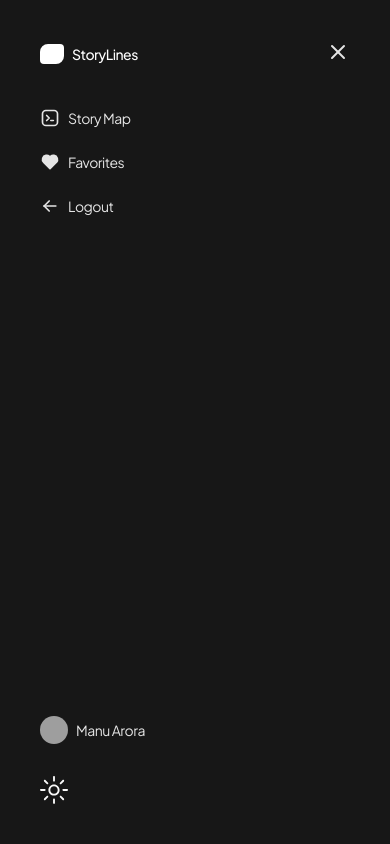
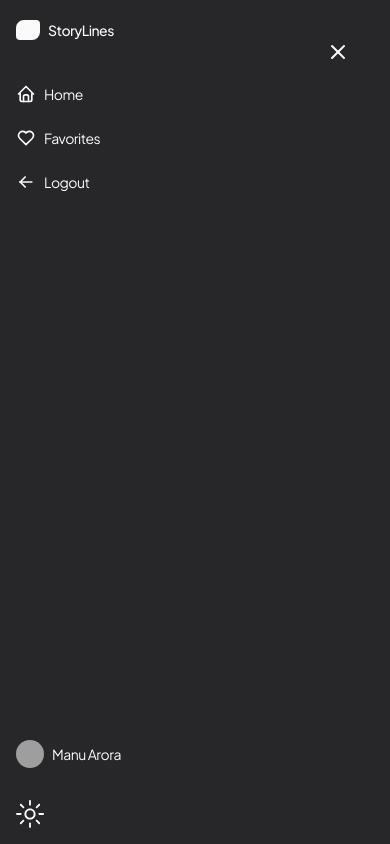
Before and after one commit to praneethravuri/storylines, a Next.js app: page /home in a window 390 px wide. Built offline with nearby package versions, Linux system fonts and the light colour scheme; grey boxes are pictures that could not be loaded.

Commit message:
style: changed color scheme of sidebar

```diff
--- a/components/SidebarNav.tsx
+++ b/components/SidebarNav.tsx
@@ -4,10 +4,8 @@ import React, { useState } from "react";
 import { Sidebar, SidebarBody, SidebarLink } from "./ui/sidebar";
 import {
   IconArrowLeft,
-  IconBrandTabler,
-  IconSettings,
-  IconUserBolt,
-  IconHeartFilled
+  IconHeart,
+  IconHome
 } from "@tabler/icons-react";
 import Link from "next/link";
 import { motion } from "framer-motion";
@@ -18,24 +16,24 @@ import ThemeToggle from "./ThemeToggle";
 export function SidebarNav() {
   const links = [
     {
-      label: "Story Map",
-      href: "/storymap",
+      label: "Home",
+      href: "/home",
       icon: (
-        <IconBrandTabler className="text-neutral-700 dark:text-neutral-200 h-5 w-5 flex-shrink-0" />
+        <IconHome className="text-foreground h-5 w-5 flex-shrink-0" />
       ),
     },
     {
       label: "Favorites",
       href: "/favorite",
       icon: (
-        <IconHeartFilled className="text-neutral-700 dark:text-neutral-200 h-5 w-5 flex-shrink-0" />
+        <IconHeart className="text-foreground h-5 w-5 flex-shrink-0" />
       ),
     },
     {
       label: "Logout",
       href: "/",
       icon: (
-        <IconArrowLeft className="text-neutral-700 dark:text-neutral-200 h-5 w-5 flex-shrink-0" />
+        <IconArrowLeft className="text-foreground h-5 w-5 flex-shrink-0" />
       ),
     },
   ];
@@ -54,7 +52,7 @@ export function SidebarNav() {
             {open ? <Logo /> : <LogoIcon />}
             <div className="mt-8 flex flex-col gap-2">
               {links.map((link, idx) => (
-                <SidebarLink key={idx} link={link} />
+                <SidebarLink key={idx} link={link}  />
               ))}
             </div>
           </div>
@@ -90,9 +88,9 @@ export const Logo = () => {
   return (
     <Link
       href="#"
-      className="font-normal flex space-x-2 items-center text-sm text-black dark:text-white py-1 relative z-20"
+      className="font-normal flex space-x-2 items-center text-sm text-foreground py-1 relative z-20"
     >
-      <div className="h-5 w-6 bg-black dark:bg-white rounded-br-lg rounded-tr-sm rounded-tl-lg rounded-bl-sm flex-shrink-0" />
+      <div className="h-5 w-6 bg-foreground rounded-br-lg rounded-tr-sm rounded-tl-lg rounded-bl-sm flex-shrink-0" />
       <motion.span
         initial={{ opacity: 0 }}
         animate={{ opacity: 1 }}
@@ -108,9 +106,9 @@ export const LogoIcon = () => {
   return (
     <Link
       href="#"
-      className="font-normal flex space-x-2 items-center text-sm text-black dark:text-white py-1 relative z-20"
+      className="font-normal flex space-x-2 items-center text-sm text-foreground py-1 relative z-20"
     >
-      <div className="h-5 w-6 bg-black dark:bg-white rounded-br-lg rounded-tr-sm rounded-tl-lg rounded-bl-sm flex-shrink-0" />
+      <div className="h-5 w-6 bg-foreground rounded-br-lg rounded-tr-sm rounded-tl-lg rounded-bl-sm flex-shrink-0" />
     </Link>
   );
 };
--- a/components/ui/sidebar.tsx
+++ b/components/ui/sidebar.tsx
@@ -89,7 +89,7 @@ export const DesktopSidebar = ({
     <>
       <motion.div
         className={cn(
-          "h-full px-4 py-4 hidden  md:flex md:flex-col bg-neutral-100 dark:bg-neutral-800 w-[300px] flex-shrink-0",
+          "h-full px-4 py-4 hidden  md:flex md:flex-col bg-secondary w-[300px] flex-shrink-0 z-[1000]",
           className
         )}
         animate={{
@@ -115,13 +115,13 @@ export const MobileSidebar = ({
     <>
       <div
         className={cn(
-          "h-10 px-4 py-4 flex flex-row md:hidden  items-center justify-between bg-neutral-100 dark:bg-neutral-800 w-full"
+          "h-10 px-4 py-4 flex flex-row md:hidden  items-center justify-between bg-secondary w-full"
         )}
         {...props}
       >
         <div className="flex justify-end z-20 w-full">
           <IconMenu2
-            className="text-neutral-800 dark:text-neutral-200"
+            className="text-foreground"
             onClick={() => setOpen(!open)}
           />
         </div>
@@ -136,12 +136,12 @@ export const MobileSidebar = ({
                 ease: "easeInOut",
               }}
               className={cn(
-                "fixed h-full w-full inset-0 bg-white dark:bg-neutral-900 p-10 z-[100] flex flex-col justify-between",
+                "fixed h-full w-full inset-0 bg-secondary p-10 z-[100] flex flex-col justify-between",
                 className
               )}
             >
               <div
-                className="absolute right-10 top-10 z-50 text-neutral-800 dark:text-neutral-200"
+                className="absolute right-10 top-10 z-50 text-foreground"
                 onClick={() => setOpen(!open)}
               >
                 <IconX />
@@ -181,7 +181,7 @@ export const SidebarLink = ({
           display: animate ? (open ? "inline-block" : "none") : "inline-block",
           opacity: animate ? (open ? 1 : 0) : 1,
         }}
-        className="text-neutral-700 dark:text-neutral-200 text-sm group-hover/sidebar:translate-x-1 transition duration-150 whitespace-pre inline-block !p-0 !m-0"
+        className="text-foreground text-sm group-hover/sidebar:translate-x-1 transition duration-150 whitespace-pre inline-block !p-0 !m-0"
       >
         {link.label}
       </motion.span>
```
